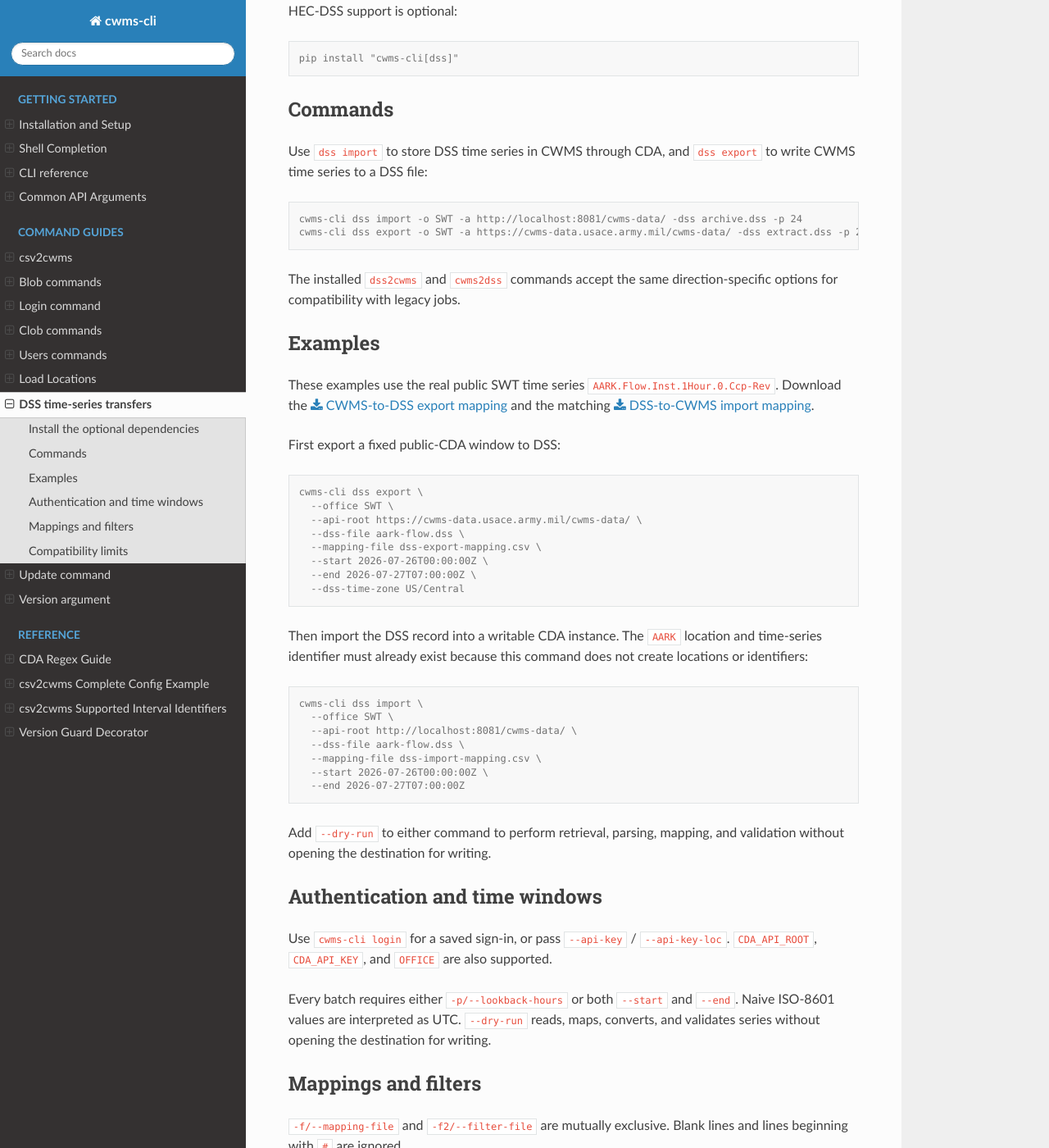
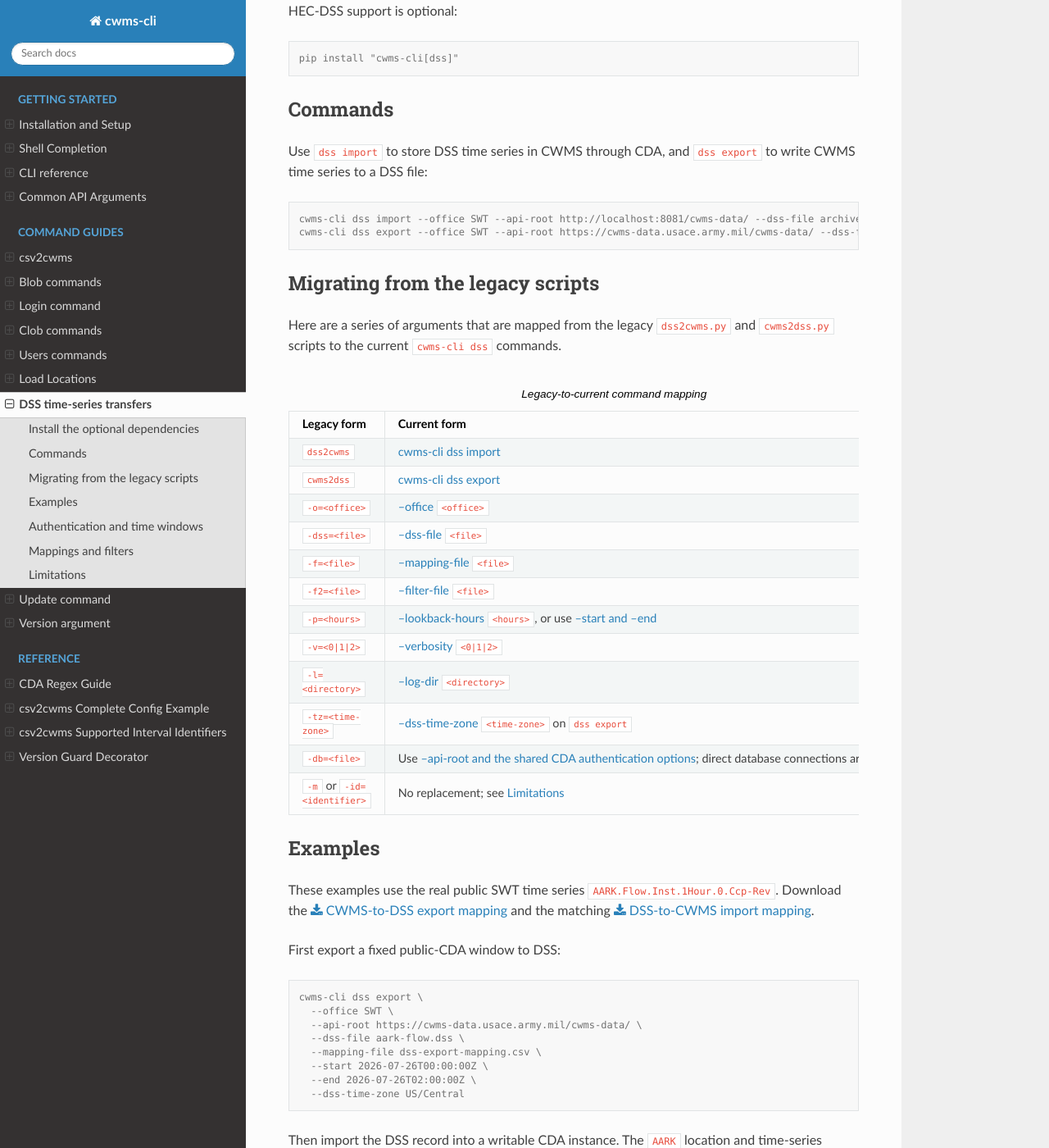
Before and after one commit to HydrologicEngineeringCenter/cwms-cli, a Sphinx documentation site: the page built from docs/cli/dss.rst, in a window 1280 px wide and 1400 px high, scrolled down 214 px. Shown: the whole window at 82% size. Built offline with Sphinx 7.4.7 and the Read the Docs theme 3.1.0, drawn with Linux system fonts in a browser that asks for light colours; some of the changed text lies outside the part shown.

Commit message:
Remove legacy DSS command compatibility

```diff
--- a/docs/cli/dss.rst
+++ b/docs/cli/dss.rst
@@ -10,6 +10,8 @@
 
    pip install "cwms-cli[dss]"
 
+.. _dss-commands:
+
 Commands
 --------
 
@@ -18,11 +20,50 @@
 
 .. code-block:: console
 
-   cwms-cli dss import -o SWT -a http://localhost:8081/cwms-data/ -dss archive.dss -p 24
-   cwms-cli dss export -o SWT -a https://cwms-data.usace.army.mil/cwms-data/ -dss extract.dss -p 24 -f2 tsids.txt
+   cwms-cli dss import --office SWT --api-root http://localhost:8081/cwms-data/ --dss-file archive.dss --lookback-hours 24
+   cwms-cli dss export --office SWT --api-root https://cwms-data.usace.army.mil/cwms-data/ --dss-file extract.dss --lookback-hours 24 --filter-file tsids.txt
 
-The installed ``dss2cwms`` and ``cwms2dss`` commands accept the same
-direction-specific options for compatibility with legacy jobs.
+Migrating from the legacy scripts
+---------------------------------
+
+Here are a series of arguments that are mapped from the legacy ``dss2cwms.py``
+and ``cwms2dss.py`` scripts to the current ``cwms-cli dss`` commands.
+
+.. list-table:: Legacy-to-current command mapping
+   :header-rows: 1
+   :widths: 35 65
+
+   * - Legacy form
+     - Current form
+   * - ``dss2cwms``
+     - :ref:`cwms-cli dss import <dss-commands>`
+   * - ``cwms2dss``
+     - :ref:`cwms-cli dss export <dss-commands>`
+   * - ``-o=<office>``
+     - :doc:`--office <api_arguments>` ``<office>``
+   * - ``-dss=<file>``
+     - :ref:`--dss-file <dss-commands>` ``<file>``
+   * - ``-f=<file>``
+     - :ref:`--mapping-file <dss-mappings-filters>` ``<file>``
+   * - ``-f2=<file>``
+     - :ref:`--filter-file <dss-mappings-filters>` ``<file>``
+   * - ``-p=<hours>``
+     - :ref:`--lookback-hours <dss-authentication-time-windows>` ``<hours>``,
+       or use :ref:`--start and --end <dss-authentication-time-windows>`
+   * - ``-v=<0|1|2>``
+     - :ref:`--verbosity <dss-commands>` ``<0|1|2>``
+   * - ``-l=<directory>``
+     - :ref:`--log-dir <dss-commands>` ``<directory>``
+   * - ``-tz=<time-zone>``
+     - :ref:`--dss-time-zone <dss-examples>` ``<time-zone>`` on
+       ``dss export``
+   * - ``-db=<file>``
+     - Use :doc:`--api-root and the shared CDA authentication options
+       <api_arguments>`; direct database connections are not supported
+   * - ``-m`` or ``-id=<identifier>``
+     - No replacement; see :ref:`Limitations <dss-limitations>`
+
+.. _dss-examples:
 
 Examples
 --------
@@ -43,7 +84,7 @@
      --dss-file aark-flow.dss \
      --mapping-file dss-export-mapping.csv \
      --start 2026-07-26T00:00:00Z \
-     --end 2026-07-27T07:00:00Z \
+     --end 2026-07-26T02:00:00Z \
      --dss-time-zone US/Central
 
 Then import the DSS record into a writable CDA instance. The ``AARK``
@@ -58,10 +99,12 @@
      --dss-file aark-flow.dss \
      --mapping-file dss-import-mapping.csv \
      --start 2026-07-26T00:00:00Z \
-     --end 2026-07-27T07:00:00Z
+     --end 2026-07-26T02:00:00Z
 
 Add ``--dry-run`` to either command to perform retrieval, parsing, mapping,
 and validation without opening the destination for writing.
+
+.. _dss-authentication-time-windows:
 
 Authentication and time windows
 -------------------------------
@@ -70,18 +113,20 @@
 ``--api-key-loc``. ``CDA_API_ROOT``, ``CDA_API_KEY``, and ``OFFICE`` are also
 supported.
 
-Every batch requires either ``-p/--lookback-hours`` or both ``--start`` and
+Every batch requires either ``--lookback-hours`` or both ``--start`` and
 ``--end``. Naive ISO-8601 values are interpreted as UTC. ``--dry-run`` reads,
 maps, converts, and validates series without opening the destination for
 writing.
 
+.. _dss-mappings-filters:
+
 Mappings and filters
 --------------------
 
-``-f/--mapping-file`` and ``-f2/--filter-file`` are mutually exclusive.
-Blank lines and lines beginning with ``#`` are ignored.
+``--mapping-file`` and ``--filter-file`` are mutually exclusive. Blank lines
+and lines beginning with ``#`` are ignored.
 
-DSS-to-CWMS mapping rows retain the legacy format. The downloadable import
+DSS-to-CWMS mapping rows use the following format. The downloadable import
 sample contains:
 
 .. code-block:: text
@@ -89,7 +134,7 @@
    # DSS pathname,CWMS TSID,CWMS unit,factor
    /CWMS-CLI/AARK/FLOW--INST--0//1HOUR/CCP-REV/,AARK.Flow.Inst.1Hour.0.Ccp-Rev,cms,1
 
-CWMS-to-DSS mapping rows retain the legacy format. The downloadable export
+CWMS-to-DSS mapping rows use the following format. The downloadable export
 sample contains:
 
 .. code-block:: text
@@ -99,15 +144,16 @@
 
 ``$LOC`` may be used in both the DSS B-part and CWMS location part. Filter
 files contain case-insensitive ``*`` and ``?`` wildcard patterns. Without a
-mapping or filter, all cataloged time series are transferred using the legacy
-round-trip pathname convention.
+mapping or filter, all cataloged time series are transferred using the
+automatic round-trip pathname convention.
 
-Compatibility limits
---------------------
+.. _dss-limitations:
 
-This release is batch-only. Unsupported legacy-only modes are recognized for
-paste compatibility but are intentionally omitted from command help. They
-return migration guidance and a link to
+Limitations
+-----------
+
+This release is batch-only. Unsupported modes are omitted from command help.
+If supplied, they return migration guidance and a link to
 `submit a new issue <https://github.com/HydrologicEngineeringCenter/cwms-cli/issues/new>`_.
 The commands do not create missing CWMS locations or propagate deletes and
 renames.
--- a/pyproject.toml
+++ b/pyproject.toml
@@ -78,5 +78,3 @@
 
 [tool.poetry.scripts]
 cwms-cli = "cwmscli.__main__:main"
-dss2cwms = "cwmscli.dss.compat:dss2cwms_main"
-cwms2dss = "cwmscli.dss.compat:cwms2dss_main"
```
Also changed, not shown: 6 other files.
